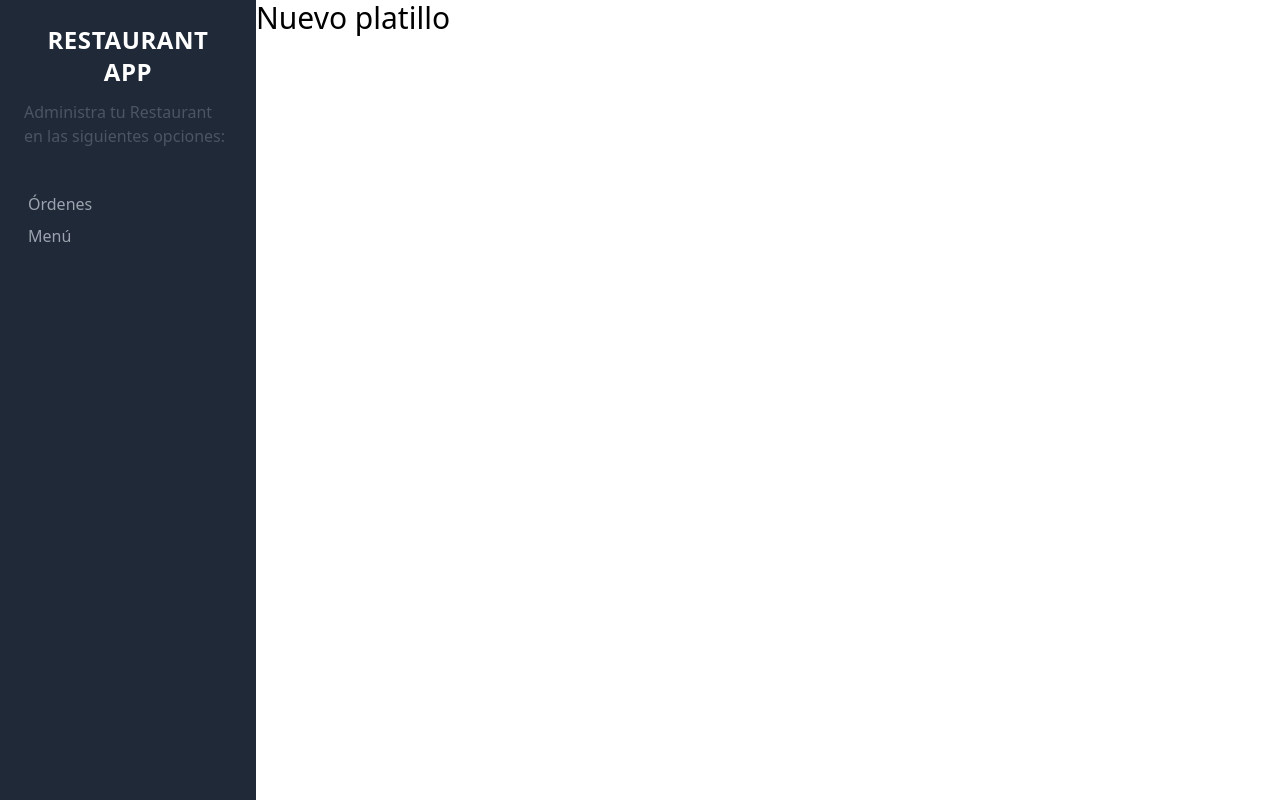
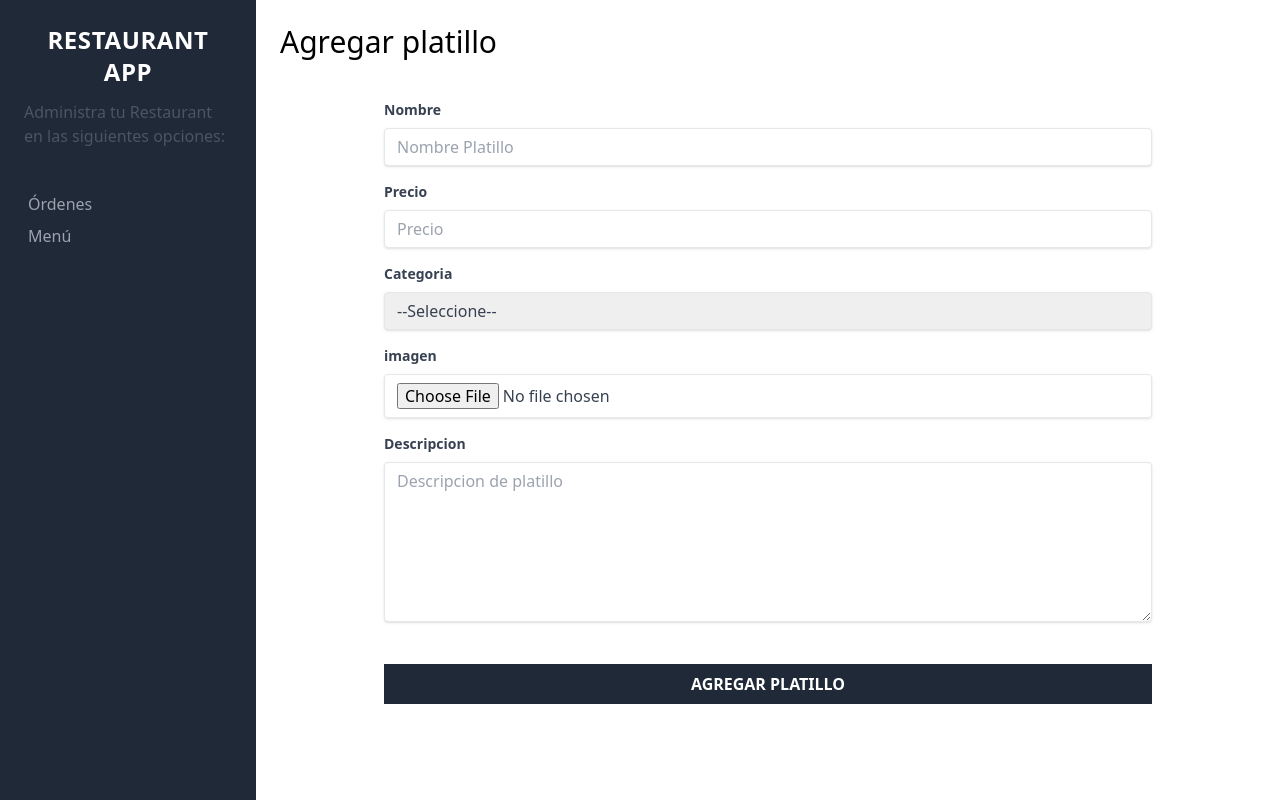
Before and after one commit to victor19pa/restaurantcliente, a React (Create React App) app: page /nuevo-platillo in a window 1280 px wide. Built offline with nearby package versions, Linux system fonts and the light colour scheme.

Commit message:
creando formulario

```diff
--- a/src/App.js
+++ b/src/App.js
@@ -11,7 +11,7 @@ function App() {
     <>
       <div className='md:flex min-h-screen'>
       <Sidebar />
-        <div className='md:w-3/5 xl:w-4/5'>
+        <div className='md:w-3/5 xl:w-4/5 p-6'>
           <Routes>
             <Route path='/' element={<Ordenes/>}/>
             <Route path='/menu' element={<Menu/>}/>
--- a/src/components/views/Menu.js
+++ b/src/components/views/Menu.js
@@ -1,4 +1,5 @@
 import React from 'react';
+import { Link } from 'react-router-dom';
 
 const Menu = () => {
     return (
@@ -6,6 +7,10 @@ const Menu = () => {
             <h1 className='text-3xl font-light mb-4'>
                 Menu
             </h1>
+
+            <Link className='bg-blue-800 hover:bg-blue-700, inline-block mb-5 p-2 uppercase text-white font-bold' to='/nuevo-platillo'>
+                Agregar platillo
+            </Link>
         </>
     );
 }
--- a/src/components/views/NuevoPlatillo.js
+++ b/src/components/views/NuevoPlatillo.js
@@ -4,8 +4,77 @@ const NuevoPlatillo = () => {
     return (
         <>
             <h1 className='text-3xl font-light mb-4'>
-                Nuevo platillo
+                Agregar platillo
             </h1>
+
+            <div className='flex justify-center mt-10'>
+                <div className='w-full max-w-3xl'>
+                    <form>
+                        <div className='mb-4'>
+                            <label className='block text-gray-700 text-sm font-bold mb-2' htmlFor='nombre'>Nombre</label>
+                            <input
+                                className='shadow appearance-none border rounded w-full py-2 px-3 text-gray-700 leading-tight focus:outline-none focus:shadow-outline'
+                                id='nombre'
+                                type='text'
+                                placeholder='Nombre Platillo'
+                            />
+                        </div>
+
+                        <div className='mb-4'>
+                            <label className='block text-gray-700 text-sm font-bold mb-2' htmlFor='precio'>Precio</label>
+                            <input
+                                className='shadow appearance-none border rounded w-full py-2 px-3 text-gray-700 leading-tight focus:outline-none focus:shadow-outline'
+                                id='precio'
+                                type='number'
+                                placeholder='Precio'
+                                min='0'
+                            />
+                        </div>
+
+                        <div className='mb-4'>
+                            <label className='block text-gray-700 text-sm font-bold mb-2' htmlFor='categoria'>Categoria</label>
+                            <select
+                                className='shadow appearance-none border rounded w-full py-2 px-3 text-gray-700 leading-tight focus:outline-none focus:shadow-outline'
+                                id='precio'
+                                name='categoria'
+                            >
+                                <option value=''>--Seleccione--</option>
+                                <option value=''>Desayuno</option>
+                                <option value=''>Almuerzo</option>
+                                <option value=''>Cena</option>
+                                <option value=''>Bebidas</option>
+                                <option value=''>Postres</option>
+                                <option value=''>Ensaladas</option>
+                            </select>
+                        </div>
+
+                        <div className='mb-4'>
+                            <label className='block text-gray-700 text-sm font-bold mb-2' htmlFor='imagen'>imagen</label>
+                            <input
+                                className='shadow appearance-none border rounded w-full py-2 px-3 text-gray-700 leading-tight focus:outline-none focus:shadow-outline'
+                                id='imagen'
+                                type='file'
+                            />
+                        </div>
+
+                        <div className='mb-4'>
+                            <label className='block text-gray-700 text-sm font-bold mb-2' htmlFor='descripcion'>Descripcion</label>
+                            <textarea
+                                className='shadow appearance-none border rounded w-full py-2 px-3 text-gray-700 leading-tight focus:outline-none focus:shadow-outline h-40'
+                                id='descripcion'
+                                placeholder='Descripcion de platillo'
+                            >
+                            </textarea>
+                        </div>
+
+                        <input
+                            type='submit'
+                            className='bg-gray-800 hover:bg-gray-900 w-full mt-5 p-2 text-white uppercase font-bold'
+                            value='Agregar platillo'
+                        />
+                    </form>
+                </div>
+            </div>
         </>
     );
 }
--- a/src/css/main.css
+++ b/src/css/main.css
@@ -420,21 +420,73 @@ Ensure the default browser behavior of the `hidden` attribute.
 .mb-4 {
   margin-bottom: 1rem;
 }
+.mb-5 {
+  margin-bottom: 1.25rem;
+}
+.mb-2 {
+  margin-bottom: 0.5rem;
+}
+.mt-5 {
+  margin-top: 1.25rem;
+}
 .block {
   display: block;
+}
+.inline-block {
+  display: inline-block;
+}
+.flex {
+  display: flex;
+}
+.h-40 {
+  height: 10rem;
 }
 .min-h-screen {
   min-height: 100vh;
 }
+.w-full {
+  width: 100%;
+}
+.max-w-3xl {
+  max-width: 48rem;
+}
+.appearance-none {
+  -webkit-appearance: none;
+          appearance: none;
+}
+.justify-center {
+  justify-content: center;
+}
+.rounded {
+  border-radius: 0.25rem;
+}
+.border {
+  border-width: 1px;
+}
 .bg-gray-800 {
   --tw-bg-opacity: 1;
   background-color: rgb(31 41 55 / var(--tw-bg-opacity));
+}
+.bg-blue-800 {
+  --tw-bg-opacity: 1;
+  background-color: rgb(30 64 175 / var(--tw-bg-opacity));
 }
 .p-6 {
   padding: 1.5rem;
 }
 .p-1 {
   padding: 0.25rem;
+}
+.p-2 {
+  padding: 0.5rem;
+}
+.py-2 {
+  padding-top: 0.5rem;
+  padding-bottom: 0.5rem;
+}
+.px-3 {
+  padding-left: 0.75rem;
+  padding-right: 0.75rem;
 }
 .text-center {
   text-align: center;
@@ -447,6 +499,10 @@ Ensure the default browser behavior of the `hidden` attribute.
   font-size: 1.875rem;
   line-height: 2.25rem;
 }
+.text-sm {
+  font-size: 0.875rem;
+  line-height: 1.25rem;
+}
 .font-bold {
   font-weight: 700;
 }
@@ -455,6 +511,9 @@ Ensure the default browser behavior of the `hidden` attribute.
 }
 .uppercase {
   text-transform: uppercase;
+}
+.leading-tight {
+  line-height: 1.25;
 }
 .tracking-wide {
   letter-spacing: 0.025em;
@@ -475,13 +534,30 @@ Ensure the default browser behavior of the `hidden` attribute.
   --tw-text-opacity: 1;
   color: rgb(234 179 8 / var(--tw-text-opacity));
 }
+.text-gray-700 {
+  --tw-text-opacity: 1;
+  color: rgb(55 65 81 / var(--tw-text-opacity));
+}
+.shadow {
+  --tw-shadow: 0 1px 3px 0 rgb(0 0 0 / 0.1), 0 1px 2px -1px rgb(0 0 0 / 0.1);
+  --tw-shadow-colored: 0 1px 3px 0 var(--tw-shadow-color), 0 1px 2px -1px var(--tw-shadow-color);
+  box-shadow: var(--tw-ring-offset-shadow, 0 0 #0000), var(--tw-ring-shadow, 0 0 #0000), var(--tw-shadow);
+}
 .hover\:bg-yellow-500:hover {
   --tw-bg-opacity: 1;
   background-color: rgb(234 179 8 / var(--tw-bg-opacity));
 }
+.hover\:bg-gray-900:hover {
+  --tw-bg-opacity: 1;
+  background-color: rgb(17 24 39 / var(--tw-bg-opacity));
+}
 .hover\:text-gray-900:hover {
   --tw-text-opacity: 1;
   color: rgb(17 24 39 / var(--tw-text-opacity));
+}
+.focus\:outline-none:focus {
+  outline: 2px solid transparent;
+  outline-offset: 2px;
 }
 @media (min-width: 768px) {
 
```
